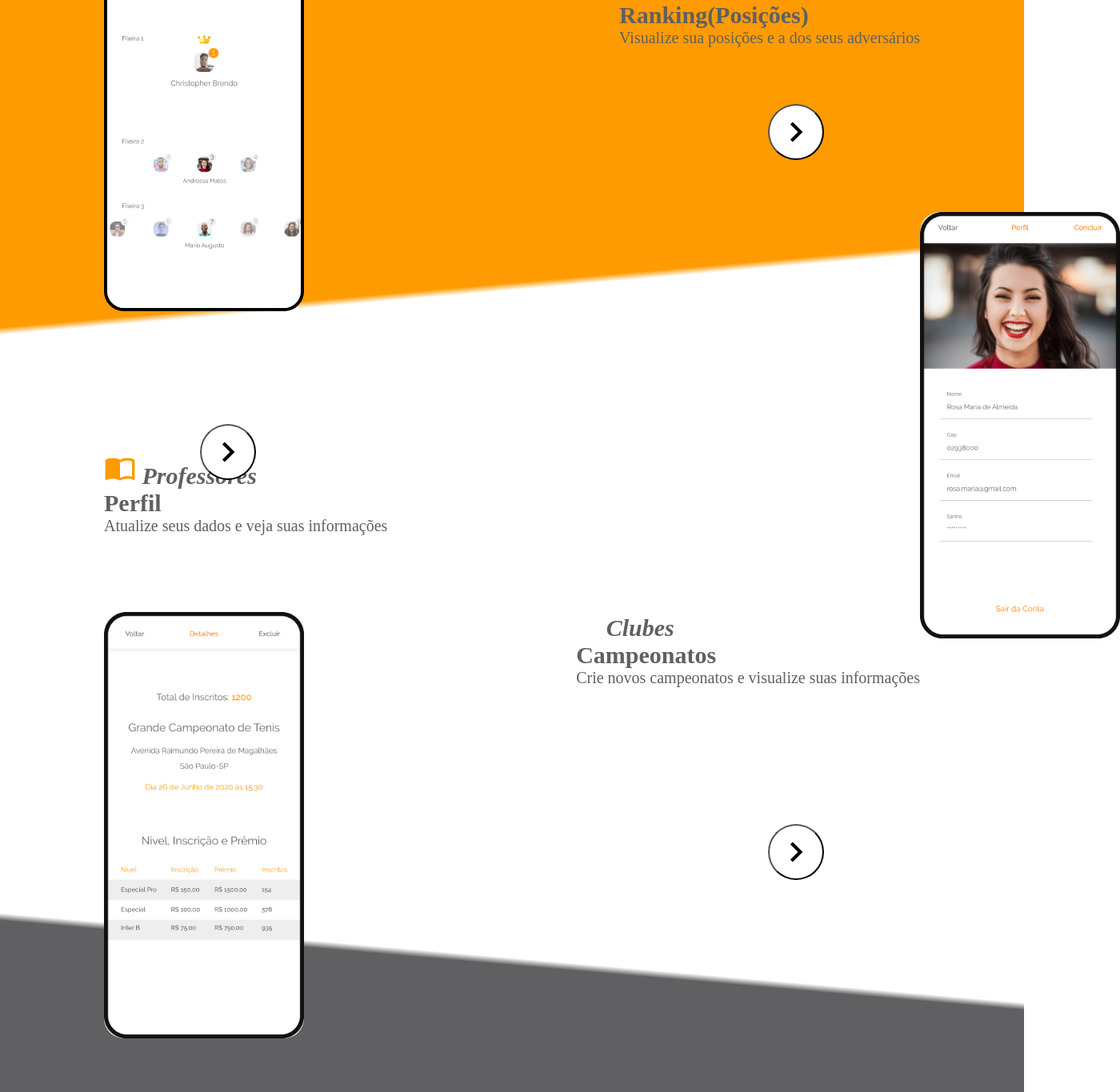
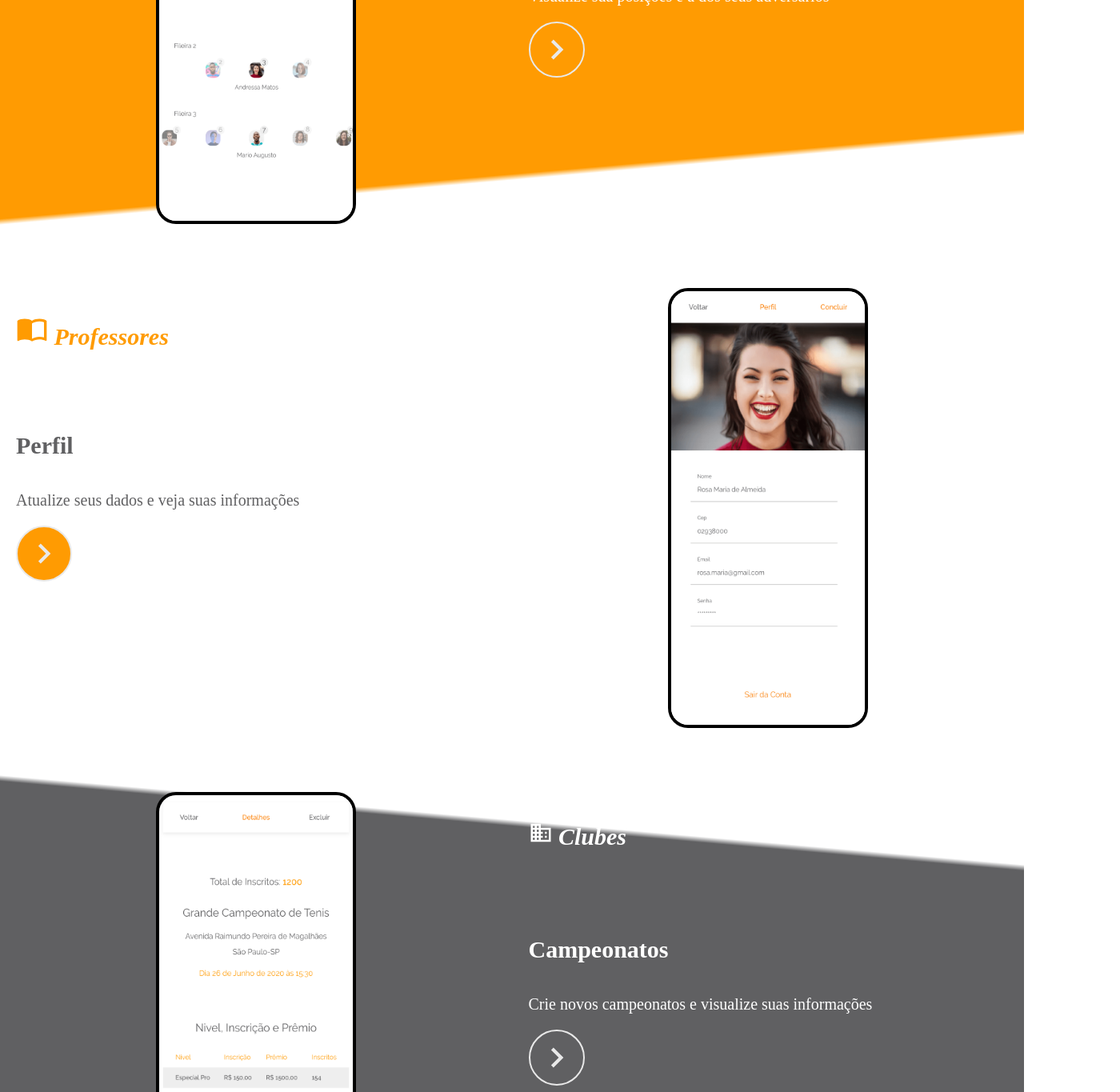
Before and after one commit to Renan04lima/Site-TennisPro, a React (Create React App) app in the folder web/: page / in a window 1280 px wide. Shown: the part 1435-2800 px from the top of the page at 80% size, 1400 px wide, since content can reach past the window. Built offline with nearby package versions, Linux system fonts and the light colour scheme; what react-animations would draw is missing.

Commit message:
ajuste rápido no grid baseado no tennis-player

```diff
--- a/web/src/pages/Landing/club.css
+++ b/web/src/pages/Landing/club.css
@@ -1,96 +1,133 @@
 #club {
-    height: 800px;
-
+    padding-top: 200px;
     background-color: var(--color-text-base);
     background-image: linear-gradient(-5deg, #ffffff 19%, transparent 20%), linear-gradient(185deg, #ffffff 19%, transparent 20%);
 }
 
+#club .clubIcon {
+    display: none;
+}
+
+#club .club-container-a {
+    color: #FFFFFF;
+    padding-left: 20px;
+}
+
+#club .club-container-a .title {
+    padding: 20px 0;
+}
+
+#club .club-container-a .phrase {
+    padding: 0 0 20px 0;
+}
+
 #club .cll-club {
-    max-width: 250px;
-    margin: auto;
+    display: flex;
+    flex-wrap: nowrap;
+    flex-direction: row;
+    justify-content: space-around;
 }
 
 #club .cll-club .img-club {
     max-width: 250px;
-    position:absolute;
     border-radius: 25px;
+    border: 4px solid #000000;
 }
 
-#club .cll-club .img-cll {
-    max-width: 250px;
-    position:absolute;
+#club .club-container-a .btn-club {
+    display: none;
 }
 
-#club .btn-club{
-}
 
-#club .btn-club .btn {
+#club .cll-club .btn {
     -webkit-border-radius: 100px;
     -moz-border-radius: 100px;
     border-radius: 100px;
     height: 70px;
-    color: #FFFFFF;
+    border: 2px solid #E9E9E9;
     width: 70px;
-    padding: 20px;
-    background-color: #FFFFFF;
+    background-color: var(--color-text-base);
     display: inline-block;
     cursor: pointer;
     display: flex;
     align-items: center;
     justify-content: center;
+}
 
-    position:absolute;
-    transform: translateY(-50%);
-
+#club .cll-club .btn svg {
+    fill: #E9E9E9;
+    width: 50px;
+    height: 50px;
 }
 
 @media screen and (min-width: 1100px) {
+    #club {
+        padding-top: 0px;
+        display: grid;
+        grid-template-columns: 1fr 1fr;
+        grid-template-rows: 1fr 1fr 1fr;
+        gap: 1px 1px;
+        grid-template-areas:
+            "cll clubIcon"
+            "cll club-a"
+            "cll ."
+    }
 
     .cll-club {
-        position: absolute;
-        top: 2200px;
-        left: 130px
+        grid-area: cll;
+        max-width: 300px;
+        height: 550px;
+        margin: 50px auto 30px;
     }
 
     .club-container-a {
-        position: absolute;
-        top: 2200px;
-        right: 130px
+        grid-area: club-a;
+        margin-left: 0px;
     }
 
-    #club .btn-club{
-        max-width: 250px;
-        margin: auto;
+    #club .clubIcon {
+        grid-area: clubIcon;
+        display: block;
+        margin : auto auto auto 20px;
+        color : white;
+        font-style: oblique;
+        align-self: flex-start;
     }
 
-    #club .btn-club .btn {
-        position:absolute;
-        top: 2500px;
-        right: 250px
+    #club .club-container-a .oblique {
+        display: none;
+    }
+    #club .club-container-a .title {
+        grid-area: title;
+        padding: 20px 0;
+    }
+
+    #club .club-container-a .phrase {
+        padding: 20px 0;
+    }
+
+    #club .club-container-a .btn-club {
+        -webkit-border-radius: 100px;
+        -moz-border-radius: 100px;
+        border-radius: 100px;
+        height: 70px;
+        border: 2px solid #E9E9E9;
+        width: 70px;
+        background-color: var(--color-text-base);
+        display: inline-block;
+        cursor: pointer;
+        display: flex;
+        align-items: center;
+        justify-content: center;
+    }
+
+    #club .club-container-a .btn-club svg {
+        fill: #E9E9E9;
+        width: 50px;
+        height: 50px;
+    }
+
+    #club .cll-club .btn {
+        display: none;
     }
 }
-
-@media screen and (min-width: 1500px) {
-    .cll-club {
-        position: absolute;
-        top: 3200px;
-        left: 400px
-    }
-
-    .club-container-a {
-        position: absolute;
-        top: 3200px;
-        right: 400px
-    }
-
-    #club .btn-club{
-        max-width: 250px;
-        margin: auto;
-    }
-
-    #club .btn-club .btn {
-        position:absolute;
-        top: 3600px;
-        right: 500px
-    }
-}
--- a/web/src/pages/Landing/index.js
+++ b/web/src/pages/Landing/index.js
@@ -11,6 +11,7 @@ import AppleStore from '../../assets/apple.png'
 import GooglePlay from '../../assets/playstore.png'
 import Celular from '../../assets/cll.png'
 import Perfil from '../../assets/perfil.png'
+import Gostou from '../../assets/app.png'
 
 import Ball from '../../assets/icons/ball.svg'
 import BallWhite from '../../assets/icons/tenista.svg'
@@ -18,8 +19,8 @@ import Book from '../../assets/icons/import_contacts-white-18dp.svg'
 import Business from '../../assets/icons/business-white-18dp.svg'
 import BusinessWhite from '../../assets/icons/predios.svg'
 import ArrowRight from '../../assets/icons/keyboard_arrow_right-24px.svg'
-import ArrowLeft from '../../assets/icons/keyboard_arrow_left-24px.svg'
-import ArrowRightOrange from '../../assets/icons/arrow_right-orange.svg'
+import { ReactComponent as ArrowLeft } from '../../assets/icons/keyboard_arrow_left-24px.svg'
+import { ReactComponent as ArrowRightOrange } from '../../assets/icons/arrow_right-orange.svg'
 
 import { NameArray, CommentArray } from '../../Utils/Arrays/comments'
 import { TitleArrayT, PhrasesArrayT } from '../../Utils/Arrays/tennis'
@@ -180,66 +181,83 @@ function Landing() {
                     </nav>
 
                     <div id="tennis-player">
+                        <h2 className="tennisIcon"><img src={BallWhite} alt="ícone do tenista" /> Tenistas</h2>
+
                         <div className="tennis-container-a">
 
                             <h2 className="oblique"><img src={BallWhite} alt="ícone do tenista" /> Tenistas</h2>
 
-                            <h2>{TitleArrayT[tennisState]}</h2>
+                            <h2 className="title">{TitleArrayT[tennisState]}</h2>
 
-                            <p>{PhrasesArrayT[tennisState]}</p>
-                        </div>
-                        <div className="btn-tennis">
-                            <button className="btn" onClick={() => { setTennisState(tennisState + 1) }}>
-                                <img src={ArrowRight} alt="comentário anterior" />
+                            <p className="phrase">{PhrasesArrayT[tennisState]}</p>
+
+                            <button className="btn-tennis" onClick={() => { setTennisState(tennisState + 1) }}>
+                                <ArrowRightOrange />
                             </button>
                         </div>
+
                         <div className="cll-tennis">
                             {PicsArrayT[tennisState]}
-                            {/* <img className="img-cll" src={Celular} alt="tela do tenista" /> */}
+                            <button className="btn" onClick={() => { setTennisState(tennisState + 1) }}>
+                                <ArrowRightOrange />
+                            </button>
                         </div>
+
 
                     </div>
 
                     <div id="teacher">
+                        <h2 className="teacherIcon"><img src={Book} alt="ícone do Professores" /> Professores</h2>
+
                         <div className="teacher-container-a">
 
-                            <h2 className="oblique"><img src={Book} alt="ícone do professor" /> Professores</h2>
+                            <h2 className="oblique"><img src={Book} alt="ícone do Professores" /> Professores</h2>
 
+                            <h2 className="title">{TitleArrayP[teacherState]}</h2>
 
-                            <h2>{TitleArrayP[teacherState]}</h2>
+                            <p className="phrase">{PhrasesArrayP[teacherState]}</p>
 
-                            <p>{PhrasesArrayP[teacherState]}</p>
-                        </div>
-                        <div className="btn-teacher">
-                            <button className="btn" onClick={() => { setTeacherState(teacherState + 1) }}>
-                                <img src={ArrowRight} alt="comentário anterior" />
+                            <button className="btn-teacher" onClick={() => { setTeacherState(teacherState + 1) }}>
+                                <ArrowRightOrange />
                             </button>
                         </div>
+
                         <div className="cll-teacher">
                             {PicsArrayP[teacherState]}
-                            <img className="img-cll" src={Celular} alt="tela do professor" />
+                            <button className="btn" onClick={() => { setTeacherState(teacherState + 1) }}>
+                                <ArrowRightOrange />
+                            </button>
                         </div>
                     </div>
 
                     <div id="club">
+                        <h2 className="clubIcon"><img src={BusinessWhite} alt="ícone do club" /> Clubes</h2>
+
+
                         <div className="club-container-a">
+
                             <h2 className="oblique"><img src={BusinessWhite} alt="ícone do club" /> Clubes</h2>
 
-                            <h2>{TitleArrayC[clubState]}</h2>
+                            <h2 className="title">{TitleArrayC[clubState]}</h2>
 
-                            <p>{PhrasesArrayC[clubState]}</p>
-                        </div>
-                        <div className="btn-club">
-                            <button className="btn" onClick={() => { setClubState(clubState + 1) }}>
-                                <img src={ArrowRight} alt="comentário anterior" />
+                            <p className="phrase">{PhrasesArrayC[clubState]}</p>
+
+                            <button className="btn-club" onClick={() => { setClubState(clubState + 1) }}>
+                                <ArrowRightOrange />
                             </button>
                         </div>
+
                         <div className="cll-club">
                             {PicsArrayC[clubState]}
-                            <img className="img-cll" src={Celular} alt="tela do clube" />
+                            <button className="btn" onClick={() => { setClubState(clubState + 1) }}>
+                                <ArrowRightOrange />
+                            </button>
                         </div>
+
                     </div>
                     <div>
+                        <div className="a-container">
+
                         <h1>Gostou? <span>Baixe</span> o app <span>agora</span> mesmo</h1>
                         <div className="store-container">
                             <a
@@ -255,6 +273,10 @@ function Landing() {
                             >
                                 <img className="btn-store-apps" src={GooglePlay} alt="Baixar na play store" />
                             </a>
+                        </div>
+                        </div>
+                        <div className="b-container">
+                            <img src={Gostou} alt="Tenista jogando tênis"/>
                         </div>
                     </div>
 
--- a/web/src/pages/Landing/styles.css
+++ b/web/src/pages/Landing/styles.css
@@ -40,8 +40,11 @@ section .contact-form .text-form {
 
 @media screen and (min-width: 1100px) {
 
-    #page-landind-content{
-        max-width: 1554px;
-        margin: auto;
+
+    header {
+        display: flex;
+        margin-left: 30px;
+        justify-content: flex-start;
+        background-attachment: fixed;
     }
 }
--- a/web/src/pages/Landing/teacher.css
+++ b/web/src/pages/Landing/teacher.css
@@ -1,94 +1,133 @@
 #teacher {
-    height: 600px;
+    padding-top: 200px;
+}
 
+#teacher .teacherIcon {
+    display: none;
+}
+
+#teacher .teacher-container-a {
+    color: var(--color-text-base);
+    padding-left: 20px;
+}
+
+#teacher .teacher-container-a .title {
+    padding: 20px 0;
+}
+
+#teacher .teacher-container-a .phrase {
+    padding: 0 0 20px 0;
 }
 
 #teacher .cll-teacher {
-    max-width: 250px;
-    margin: auto;
+    display: flex;
+    flex-wrap: nowrap;
+    flex-direction: row;
+    justify-content: space-around;
 }
 
 #teacher .cll-teacher .img-teacher {
     max-width: 250px;
-    position:absolute;
     border-radius: 25px;
+    border: 4px solid #000000;
 }
 
-#teacher .cll-teacher .img-cll {
-    max-width: 250px;
-    position:absolute;
+#teacher .teacher-container-a .btn-teacher {
+    display: none;
 }
 
-#teacher .btn-teacher{
-}
 
-#teacher .btn-teacher .btn {
+#teacher .cll-teacher .btn {
     -webkit-border-radius: 100px;
     -moz-border-radius: 100px;
     border-radius: 100px;
     height: 70px;
-    color: #FFFFFF;
+    border: 2px solid #E9E9E9;
     width: 70px;
-    padding: 20px;
-    background-color: #FFFFFF;
+    background-color: var(--color-orange-light);
     display: inline-block;
     cursor: pointer;
     display: flex;
     align-items: center;
     justify-content: center;
+}
 
-    position:absolute;
-    transform: translateY(-50%);
-
+#teacher .cll-teacher .btn svg {
+    fill: #E9E9E9;
+    width: 50px;
+    height: 50px;
 }
 
 @media screen and (min-width: 1100px) {
+    #teacher {
+        padding-top: 0px;
+        display: grid;
+        grid-template-columns: 1fr 1fr;
+        grid-template-rows: 1fr 1fr 1fr;
+        gap: 1px 1px;
+        grid-template-areas:
+            "teacherIcon cll"
+            "teacher-a cll"
+            ". cll"
+    }
 
     .cll-teacher {
-        position: absolute;
-        top: 1700px;
-        right: 130px;
+        grid-area: cll;
+        max-width: 300px;
+        height: 550px;
+        margin: 50px auto 30px;
     }
 
     .teacher-container-a {
-        position: absolute;
-        top: 2000px;
-        left: 130px
+        grid-area: teacher-a;
+        margin-left: 0px;
     }
 
-    #teacher .btn-teacher{
-        max-width: 250px;
-        margin: auto;
+    #teacher .teacherIcon {
+        grid-area: teacherIcon;
+        display: block;
+        margin : auto auto auto 20px;
+        color : var(--color-orange-light);
+        font-style: oblique;
+        align-self: flex-end;
     }
 
-    #teacher .btn-teacher .btn {
-        position:absolute;
-        top: 2000px;
-        left: 250px
+    #teacher .teacher-container-a .oblique {
+        display: none;
     }
-}
-
-@media screen and (min-width: 1400px) {
-    .cll-teacher {
-        position: absolute;
-        top: 2000px;
-        right: 400px
+    #teacher .teacher-container-a .title {
+        grid-area: title;
+        padding: 20px 0;
     }
 
-    .teacher-container-a {
-        position: absolute;
-        top: 2000px;
-        left: 400px
+    #teacher .teacher-container-a .phrase {
+        padding: 20px 0;
     }
 
-    #teacher .btn-teacher{
-        max-width: 250px;
-        margin: auto;
+    #teacher .teacher-container-a .btn-teacher {
+        -webkit-border-radius: 100px;
+        -moz-border-radius: 100px;
+        border-radius: 100px;
+        height: 70px;
+        border: 2px solid #E9E9E9;
+        width: 70px;
+        background-color: var(--color-orange-light);
+        display: inline-block;
+        cursor: pointer;
+        display: flex;
+        align-items: center;
+        justify-content: center;
     }
 
-    #teacher .btn-teacher .btn {
-        position:absolute;
-        top: 2300px;
-        left: 500px
+    #teacher .teacher-container-a .btn-teacher svg {
+        fill: #E9E9E9;
+        width: 50px;
+        height: 50px;
     }
+
+    #teacher .cll-teacher .btn {
+        display: none;
+    }
+
+
 }
--- a/web/src/pages/Landing/tennis.css
+++ b/web/src/pages/Landing/tennis.css
@@ -1,97 +1,135 @@
 #tennis-player {
-    height: 800px;
-
+    padding-top: 200px;
     background-color: var(--color-orange-light);
     background-image: linear-gradient(-5deg, #ffffff 19%, transparent 20%), linear-gradient(175deg, #ffffff 19%, transparent 20%);
 }
 
+#tennis-player .tennisIcon {
+    display: none;
+}
+
+#tennis-player .tennis-container-a {
+    color: #FFFFFF;
+    padding-left: 20px;
+}
+
+#tennis-player .tennis-container-a .title {
+    padding: 20px 0;
+}
+
+#tennis-player .tennis-container-a .phrase {
+    padding: 0 0 20px 0;
+}
+
 #tennis-player .cll-tennis {
-    max-width: 250px;
-    margin: auto;
+    display: flex;
+    flex-wrap: nowrap;
+    flex-direction: row;
+    justify-content: space-around;
 }
 
 #tennis-player .cll-tennis .img-tennis {
     max-width: 250px;
-    position:absolute;
     border-radius: 25px;
-    border: 4px solid #000000
+    border: 4px solid #000000;
 }
 
-#tennis-player .cll-tennis .img-cll {
-    max-width: 250px;
-    position:absolute;
+#tennis-player .tennis-container-a .btn-tennis {
+    display: none;
 }
 
-#tennis-player .btn-tennis{
-}
 
-#tennis-player .btn-tennis .btn {
+#tennis-player .cll-tennis .btn {
     -webkit-border-radius: 100px;
     -moz-border-radius: 100px;
     border-radius: 100px;
     height: 70px;
-    color: #FFFFFF;
+    border: 2px solid #E9E9E9;
     width: 70px;
-    padding: 20px;
-    background-color: #FFFFFF;
+    background-color: var(--color-orange-light);
     display: inline-block;
     cursor: pointer;
     display: flex;
     align-items: center;
     justify-content: center;
+}
 
-    position:absolute;
-    transform: translateY(-50%);
-
+#tennis-player .cll-tennis .btn svg {
+    fill: #E9E9E9;
+    width: 50px;
+    height: 50px;
 }
 
 @media screen and (min-width: 1100px) {
+    #tennis-player {
+        padding-top: 0px;
+        display: grid;
+        grid-template-columns: 1fr 1fr;
+        grid-template-rows: 1fr 1fr 1fr;
+        gap: 1px 1px;
+        grid-template-areas:
+            "cll tennisIcon"
+            "cll tennis-a"
+            "cll ."
+    }
 
     .cll-tennis {
-        position: absolute;
-        top: 1300px;
-        left: 130px
+        grid-area: cll;
+        max-width: 300px;
+        height: 550px;
+        margin: 50px auto 30px;
     }
 
     .tennis-container-a {
-        position: absolute;
-        top: 1400px;
-        right: 130px
+        grid-area: tennis-a;
+        margin-left: 0px;
     }
 
-    #tennis-player .btn-tennis{
-        max-width: 250px;
-        margin: auto;
+    #tennis-player .tennisIcon {
+        grid-area: tennisIcon;
+        display: block;
+        margin : auto auto auto 20px;
+        color : white;
+        font-style: oblique;
+        align-self: flex-start;
     }
 
-    #tennis-player .btn-tennis .btn {
-        position:absolute;
-        top: 1600px;
-        right: 250px
+    #tennis-player .tennis-container-a .oblique {
+        display: none;
     }
-}
-
-@media screen and (min-width: 1400px) {
-    .cll-tennis {
-        position: absolute;
-        top: 1300px;
-        left: 400px
+    #tennis-player .tennis-container-a .title {
+        grid-area: title;
+        padding: 20px 0;
     }
 
-    .tennis-container-a {
-        position: absolute;
-        top: 1400px;
-        right: 400px
+    #tennis-player .tennis-container-a .phrase {
+        padding: 20px 0;
     }
 
-    #tennis-player .btn-tennis{
-        max-width: 250px;
-        margin: auto;
+    #tennis-player .tennis-container-a .btn-tennis {
+        -webkit-border-radius: 100px;
+        -moz-border-radius: 100px;
+        border-radius: 100px;
+        height: 70px;
+        border: 2px solid #E9E9E9;
+        width: 70px;
+        background-color: var(--color-orange-light);
+        display: inline-block;
+        cursor: pointer;
+        display: flex;
+        align-items: center;
+        justify-content: center;
     }
 
-    #tennis-player .btn-tennis .btn {
-        position:absolute;
-        top: 1600px;
-        right: 500px
+    #tennis-player .tennis-container-a .btn-tennis svg {
+        fill: #E9E9E9;
+        width: 50px;
+        height: 50px;
     }
+
+    #tennis-player .cll-tennis .btn {
+        display: none;
+    }
+
+
 }
--- a/web/src/pages/Landing/welcome.css
+++ b/web/src/pages/Landing/welcome.css
@@ -51,9 +51,14 @@ section #welcome-container .b-container {
 }
 
 section #welcome-container .b-container .img-home {
-    max-width: 90%;
+    max-width: 290px;
+    margin: auto;
 }
 @media screen and (min-width: 1100px) {
+    section #welcome-container .b-container .img-home {
+        max-width: 90%;
+    }
+
     #welcome-container {
         display: grid;
         grid-template-columns: 1fr 1fr;
```
